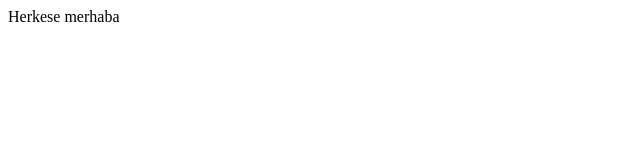
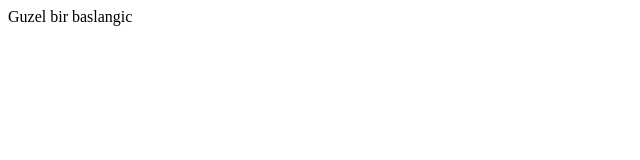
Before and after one commit to HalilIbrahimHasan/project, a plain HTML site: page index.html in a window 1280 px wide. Shown: the full height of the page, 0-640 px from the left. Drawn offline with Linux system fonts and the light colour scheme.

Commit message:
ucuncu komit

```diff
--- a/index.html
+++ b/index.html
@@ -6,6 +6,6 @@
     <title>Document</title>
 </head>
 <body>
-    Herkese merhaba
+    Guzel bir baslangic
 </body>
 </html>
```
